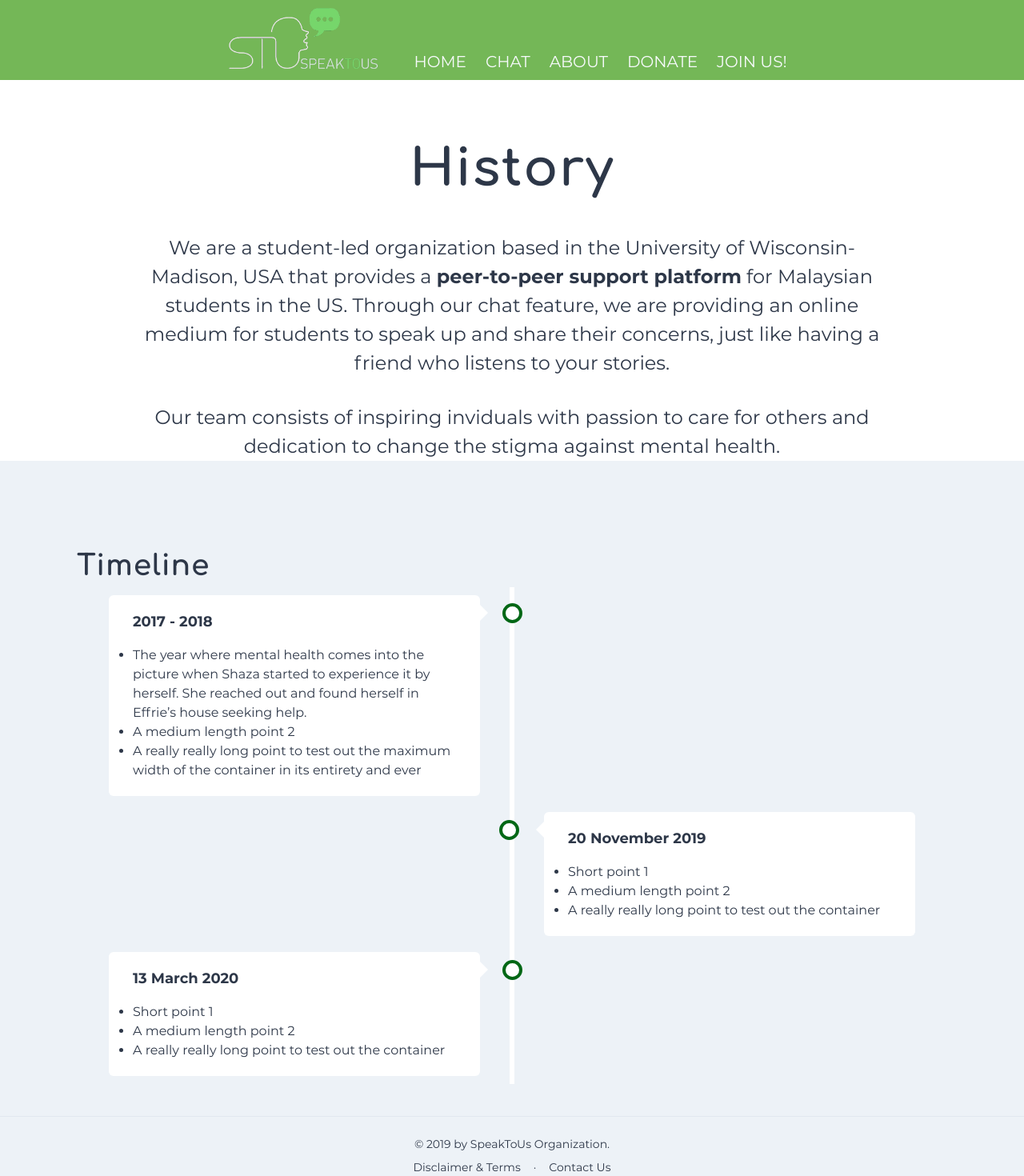
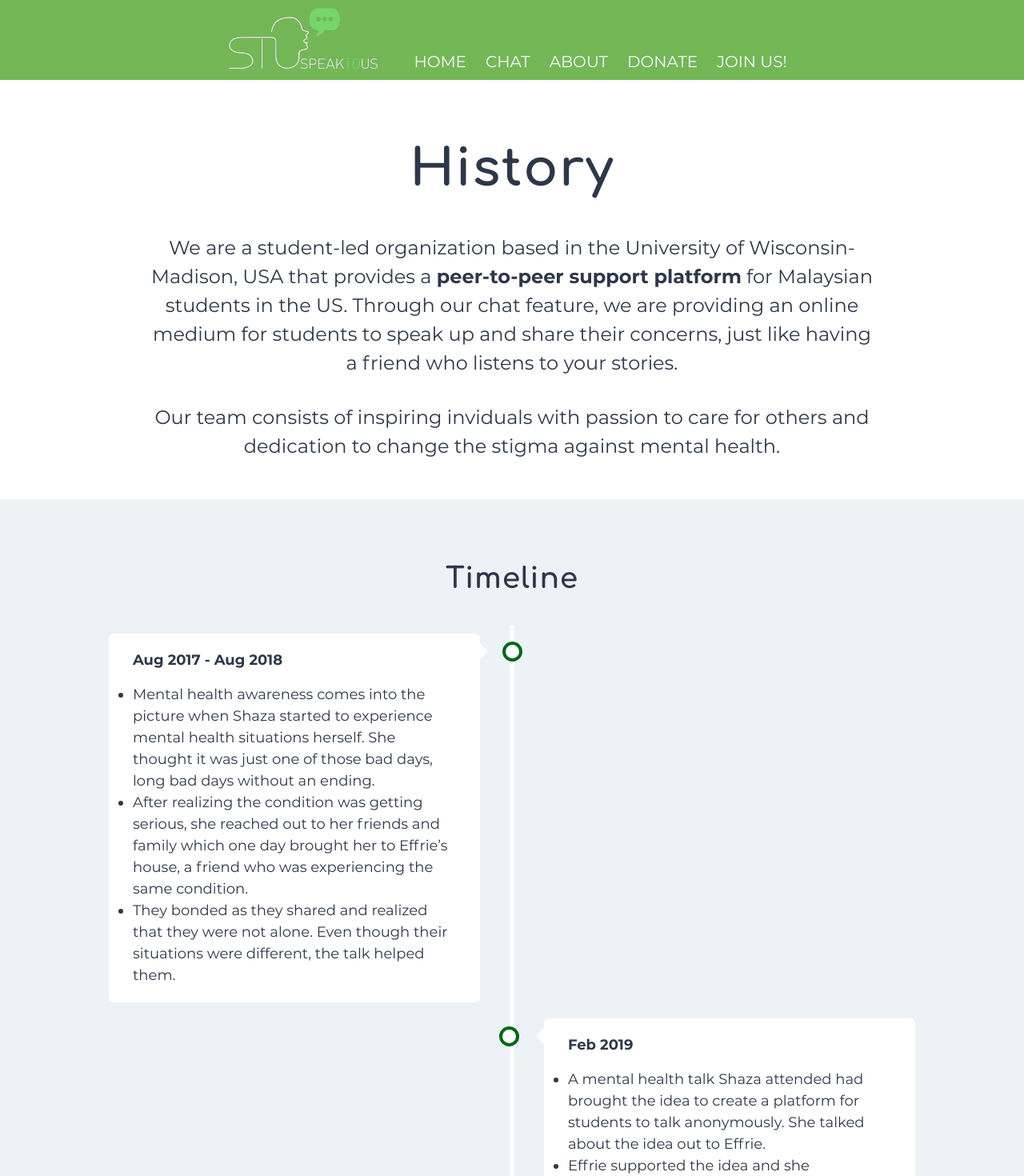
Before and after one commit to speaktousdev/speaktous-website, a Nuxt app: page /history in a window 1280 px wide. Shown: the top 1470 px of the page at 80% size. Built offline with nearby package versions, Linux system fonts and the light colour scheme.

Commit message:
Finalize content and styling

```diff
--- a/components/Timeline.vue
+++ b/components/Timeline.vue
@@ -4,7 +4,11 @@
       <div class="content">
         <h2 class="text-lg font-bold mb-4">{{ content.date }}</h2>
         <ul class="list-disc">
-          <li v-for="point in content.bulletPoint" :key="point.bullet">
+          <li
+            v-for="point in content.bulletPoint"
+            :key="point.bullet"
+            class="text-sm md:text-lg"
+          >
             {{ point }}
           </li>
         </ul>
@@ -16,6 +20,7 @@
 <script>
 export default {
   props: {
+    // eslint-disable-next-line vue/require-default-prop
     content: Object,
   },
 }
--- a/pages/history.vue
+++ b/pages/history.vue
@@ -1,14 +1,14 @@
 <template>
   <main class="max-w-screen-xl text-black lg:text-gray-800 lg:mx-auto">
-    <div class="justify-between px-10 lg:px-24 mt-18 md:flex md:flex-row">
-      <div class="text-center justify-center">
+    <div class="justify-between px-10 lg:px-24 mt-18 mb-4 md:flex md:flex-row">
+      <div class="text-center md:mb-8">
         <h1
           class="mt-4 font-serif text-4xl font-extrabold tracking-wide lg:text-6xl md:mt-16 lg:mt-14 md:text-4xl"
         >
           History
         </h1>
         <div class="text-center md:px-20">
-          <p class="mt-4 text-lg xl:mt-8 lg:text-xl xl:text-2xl">
+          <p class="mx-2 text-lg xl:mt-8 lg:text-xl xl:text-2xl">
             We are a student-led organization based in the University of
             Wisconsin-Madison, USA that provides a
             <b>peer-to-peer support platform</b>
@@ -25,7 +25,7 @@
     </div>
     <div class="px-6 py-6 bg-gray-200 share-section sm:px-12 lg:px-24 sm:py-10">
       <h1
-        class="mt-4 font-serif text-2xl font-extrabold tracking-wide lg:text-4xl md:mt-16 lg:mt-14 md:text-2xl md:text-left"
+        class="font-serif text-2xl font-extrabold tracking-wide lg:text-4xl md:my-8 md:text-2xl md:text-center"
       >
         Timeline
       </h1>
@@ -48,32 +48,50 @@ export default {
       timelineItem: [
         {
           id: 1,
-          date: '2017 - 2018',
-          image: '~assets/images/about/stuphoto.jpg',
+          date: 'Aug 2017 - Aug 2018',
           bulletPoint: [
-            'The year where mental health comes into the picture when Shaza started to experience it by herself. She reached out and found herself in Effrie’s house seeking help. ',
-            'A medium length point 2',
-            'A really really long point to test out the maximum width of the container in its entirety and ever',
+            'Mental health awareness comes into the picture when Shaza started to experience mental health situations herself. She thought it was just one of those bad days, long bad days without an ending.',
+            'After realizing the condition was getting serious, she reached out to her friends and family which one day brought her to Effrie’s house, a friend who was experiencing the same condition. ',
+            'They bonded as they shared and realized that they were not alone. Even though their situations were different, the talk helped them.',
           ],
         },
         {
           id: 2,
-          date: '20 November 2019',
-          image: '~assets/images/about/stuphoto.jpg',
+          date: 'Feb 2019',
           bulletPoint: [
-            'Short point 1',
-            'A medium length point 2',
-            'A really really long point to test out the container',
+            'A mental health talk Shaza attended had brought the idea to create a platform for students to talk anonymously. She talked about the idea out to Effrie.',
+            'Effrie supported the idea and she volunteered to assist with writing out the idea and then submitted it to the Malaysia Student Association (MSA).',
+            'Shaza called it – SpeakToUs.',
           ],
         },
         {
           id: 3,
-          date: '13 March 2020',
-          image: '~assets/images/about/stuphoto.jpg',
+          date: 'April 2019',
           bulletPoint: [
-            'Short point 1',
-            'A medium length point 2',
-            'A really really long point to test out the container',
+            'The SpeakToUs was presented to the MSA committee, however, it was rejected because the idea required high commitment. Shaza thought that was the end.',
+          ],
+        },
+        {
+          id: 4,
+          date: 'Early September 2019',
+          bulletPoint: [
+            'Shaza used another approach to create SpeakToUs as a stand-alone organization.',
+            'She started to recruit and Effrie was the first member.',
+          ],
+        },
+        {
+          id: 5,
+          date: '16th September 2019',
+          bulletPoint: [
+            'With 9 volunteers and one advisor, Mr.Ghee Syn Ong, SpeakToUs was born.',
+            'This group is called the #pioneers.',
+          ],
+        },
+        {
+          id: 6,
+          date: 'Dec 2019 - Present',
+          bulletPoint: [
+            '#Pioneers built a strong foundation for SpeakToUs. With their determination, the online platform was born and made available to users until now.',
           ],
         },
       ],
```
